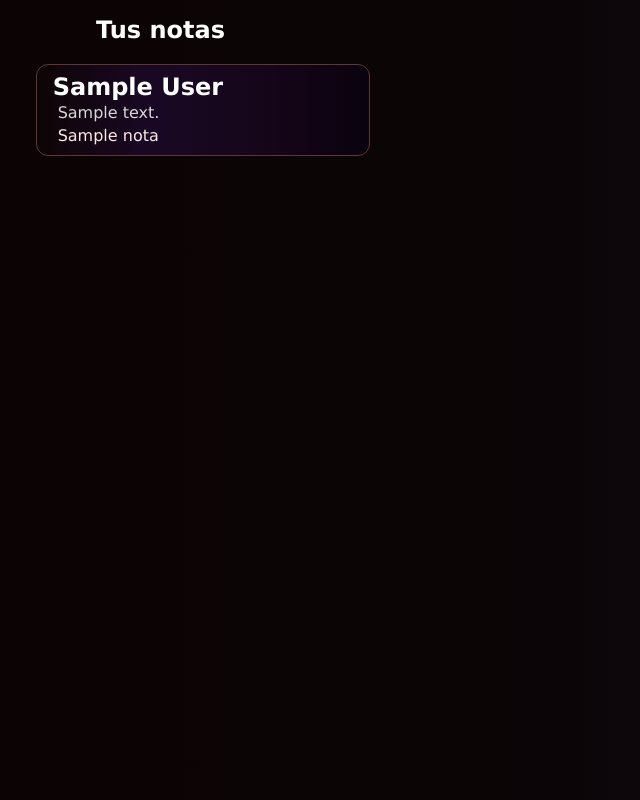
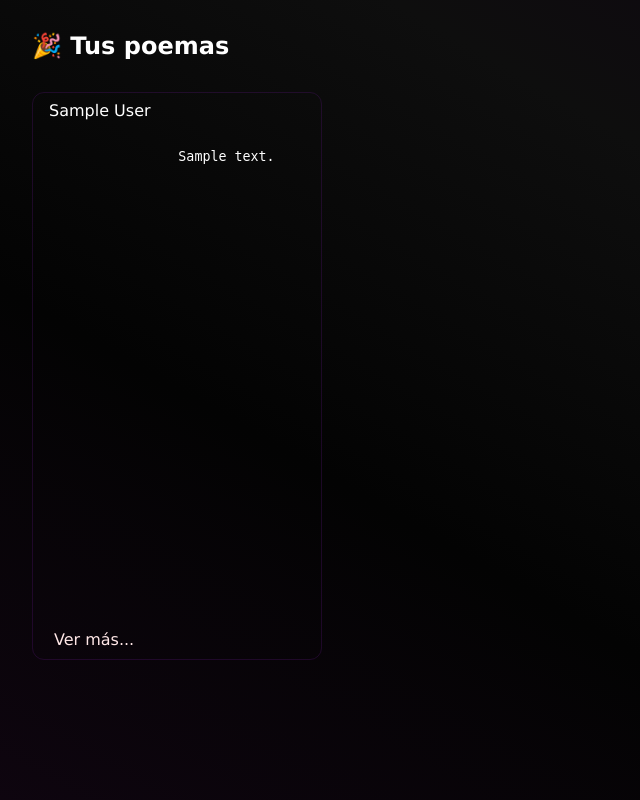
Before and after one commit to JoeCursewl/brd-django-final, a Django app: template notes/templates/get_notes.html in a window 1280 px wide. Shown: the whole page, without its empty margins (0-640 px from the left). Run offline with Django 5.2, Linux system fonts and the light colour scheme; the template is opened without the code that fills it: most values are stand-ins (such as "Sample title", 1, 10 or a date in 2020).

Commit message:
stuff like that django alpha-2

```diff
--- /dev/null
+++ b/notes/static/card-css/card-element.css
@@ -0,0 +1,80 @@
+.container {
+    border: 0.5px solid #51156e54;
+    padding: 0.5em 1em;
+    border-radius: 12px;
+    text-overflow: ellipsis;
+    display: flex;
+    align-items: flex-start;
+    justify-content: center;
+    flex-direction: column;
+    gap: 20px;
+  }
+
+.container p {
+    color: rgb(216, 216, 216);
+    padding: 2px 5px;
+
+    white-space: nowrap;
+    overflow: hidden;
+  }
+
+  .container div h2 {
+    font-size: 1rem;
+    font-weight: normal;
+  }
+
+  .list-poems {
+    width: 100%;
+    margin: 2rem 0;
+  }
+
+  .list-all-poems {
+    display: grid;
+    grid-template-columns: 1fr 1fr 1fr 1fr;
+    gap: 1.2rem;
+  }
+
+  .arroz-poems {
+    padding: 2rem;
+    width: 100%;
+  }
+
+  .content-poem {
+    width: 100%;
+    display: flex;
+    align-items: flex-start;
+    justify-items: center;
+    flex-direction: column;
+    gap: 20px;
+  }
+
+  .content-poem textarea {
+    width: 100%;
+    background-color: transparent;
+    outline: none;
+    border-color: transparent;
+    resize: none;
+    color: white;
+  }
+
+  @media (max-width: 1030px) {
+    .list-all-poems {
+        grid-template-columns: 1fr 1fr 1fr;
+    }
+  }
+
+  @media (max-width: 968px) {
+    .list-all-poems {
+        grid-template-columns: 1fr 1fr;
+    }
+  }
+
+  @media (max-width: 768px) {
+    .list-all-poems {
+        grid-template-columns: 1fr;
+    }
+
+    .arroz-poems {
+        padding: 1rem;
+      }
+  }
--- a/notes/static/index.css
+++ b/notes/static/index.css
@@ -5,7 +5,7 @@
 }
 
 body {
-  background-image: linear-gradient(to right, #0c0404, #0c0505, #0d060f, #0f0808);
+  background-image: linear-gradient(30deg, #0e050f, #030303, #0e0e0e, #0e0311);
   color: white;
   font-family: 'Poppins', "Lucida Sans Regular", "Lucida Grande",
     "Lucida Sans Unicode", Geneva, Verdana, sans-serif;
@@ -190,57 +190,7 @@ form {
   transition: 0.2s ease-in-out;
 }
 
-.tus-notas {
-  display: flex;
-  width: 100%;
-  align-items: center;
-  justify-content: center;
-  flex-direction: column;
-  padding: 1em 0em;
-  gap: 20px;
-}
 
-.todo-nota {
-  display: flex;
-  align-items: center;
-  justify-content: space-between;
-  width: 85%;
-}
-
-.list-of-notes {
-  display: flex;
-  align-items: center;
-  justify-content: center;
-  flex-direction: column;
-  gap: 3rem;
-  width: 100%;
-}
-
-.ul-notes {
-  display: grid;
-  grid-template-columns: 1fr 1fr 1fr;
-  width: 100%;
-  align-items: center;
-  justify-items: center;
-  gap: 2rem;
-}
-
-.container {
-    border: 1px solid #5f3535;
-    padding: 0.5em 1em;
-    border-radius: 12px;
-    text-overflow: ellipsis;
-    background: linear-gradient(to right, #0e0505, #190824, #16061a, #0a020e);
-  }
-
-.container p {
-    width: 300px;
-    color: rgb(216, 216, 216);
-    padding: 2px 5px;
-
-    white-space: nowrap;
-    overflow: hidden;
-  }
 
   footer {
     display: flex;
--- a/notes/templates/brd_source.html
+++ b/notes/templates/brd_source.html
@@ -6,7 +6,8 @@
     <meta charset="UTF-8">
     <meta name="viewport" content="width=device-width, initial-scale=1.0">
     <title>Breadriuss | Escapism</title>
-    <link rel="stylesheet" type='text/css' href="{% static 'index.css'%}">
+    <link rel="stylesheet" type='text/css' href="{% static 'index.css' %}">
+    <link rel="stylesheet" type='text/css' href="{% static 'card-css/card-element.css' %}">
     <link rel="icon" type='icon' href="{% static 'brd-images/icon_brd_2.png' %}">
 
 </head>
--- a/notes/templates/get_notes.html
+++ b/notes/templates/get_notes.html
@@ -1,29 +1,33 @@
 {% extends 'brd_source.html' %} {% block content %}
 
-<div class="tus-notas">
-  <div class="todo-nota">
-    <h1>Tus notas</h1>
+<div class="arroz-poems">
+  <div class="">
+    <h1>🎉 Tus poemas</h1>
 
     <span></span>
   </div>
 
-  <div class="list-of-notes">
+  <div class="list-poems">
 
-    <ul class="ul-notes">
+    <ul class="list-all-poems">
 
       {% for note in notes %}
 
       <div class="container">
 
-        <div>
+        <div class="content-poem">
             <h2>{{ note.nota_author }}</h2>
 
-            <p>{{ note.note_content }}</p>
+
+            <textarea name="poema-god" cols="10" rows="30">
+              {{ note.note_content }}
+            </textarea>
         </div>
 
         <div>
-          <p><a href="{% url 'notedetail' note.id  %}">{{ note.nota }}</a></p>
+          <p><a href="{% url 'notedetail' note.id  %}">Ver más...</a></p>
         </div>
+
       </div>
 
       {% endfor %}
```
